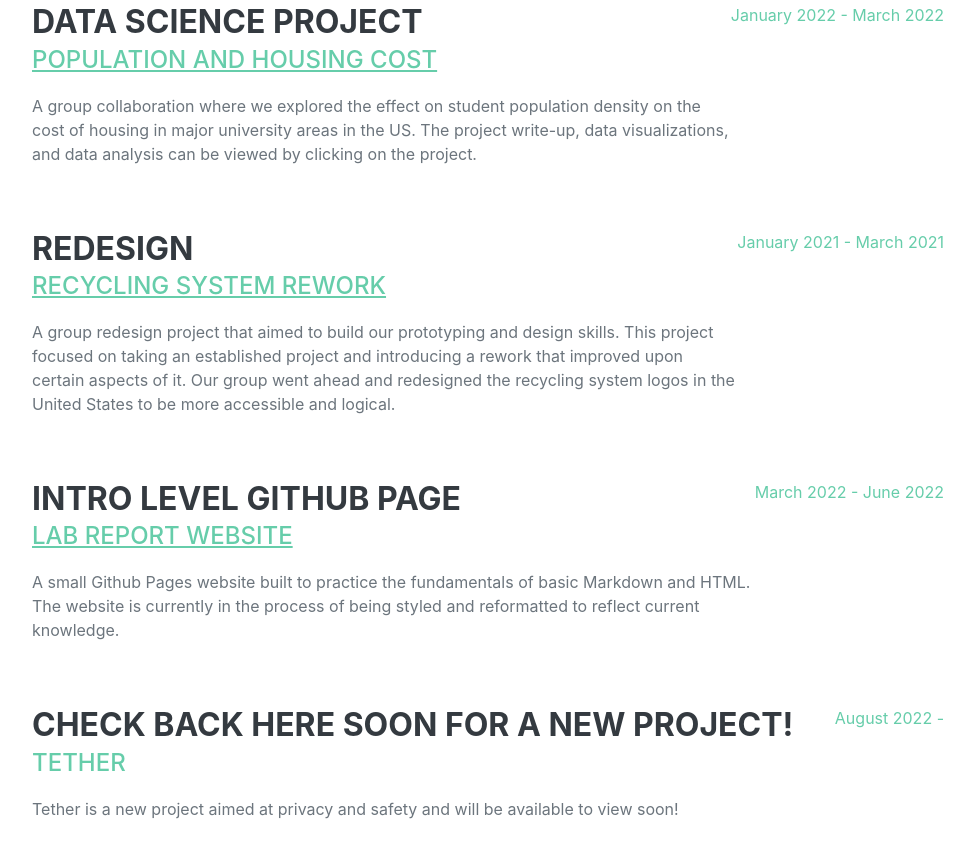
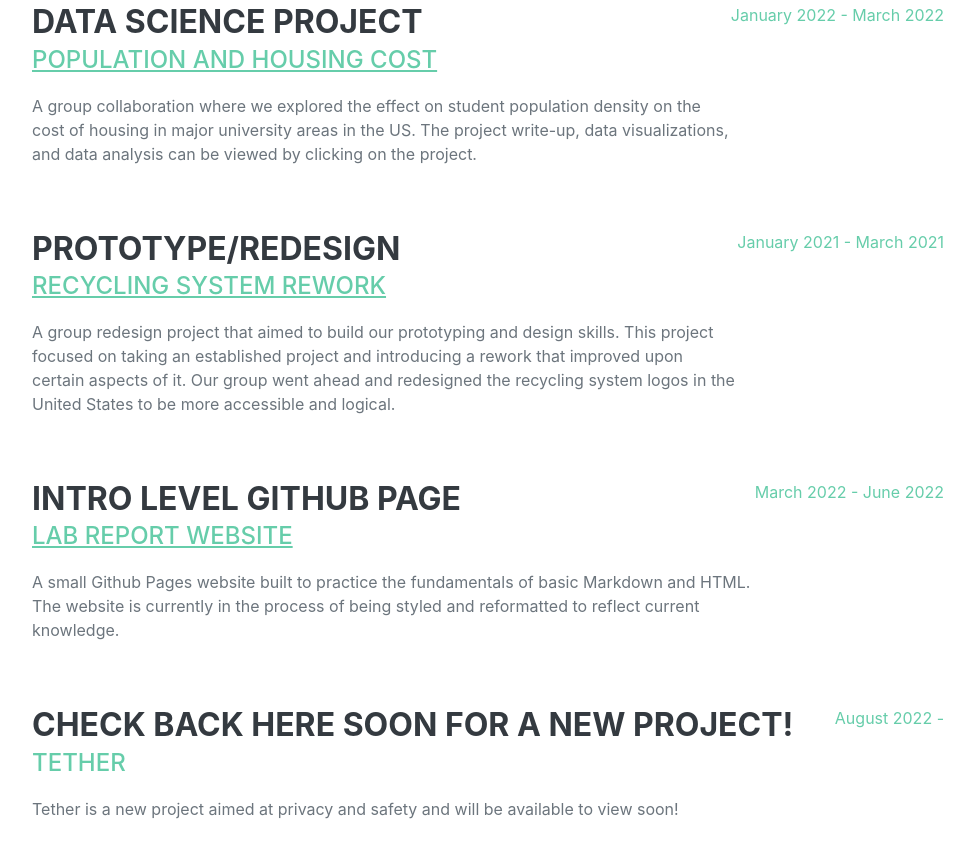
Before and after one commit to rar001/portfolio, a plain HTML site: page index.html in a window 1280 px wide. Shown: the part 993-1851 px from the top of the page, without its empty margins (288-1262 px from the left). Drawn offline with nearby package versions, Linux system fonts and the light colour scheme; a web font is replaced by a local one.

Commit message:
Update index.html

```diff
--- a/index.html
+++ b/index.html
@@ -67,7 +67,7 @@
                     </div>
                     <div class="d-flex flex-column flex-md-row justify-content-between mb-5">
                         <div class="flex-grow-1">
-                            <h3 class="mb-0">Redesign</h3>
+                            <h3 class="mb-0">Prototype/Redesign</h3>
                             <div class="subheading mb-3"> <a href="https://docs.google.com/document/d/1yyAVUPSdTOrtzC35yopzNBfM-l4ijyO2z6hSGDKtYuA/edit?usp=sharing">Recycling System Rework</a></div>
                             <p>A group redesign project that aimed to build our prototyping and design skills. This project focused on taking an established project and introducing a rework that improved upon certain aspects of it.
                                 Our group went ahead and redesigned the recycling system logos in the United States to be more accessible and logical. </p>
```
